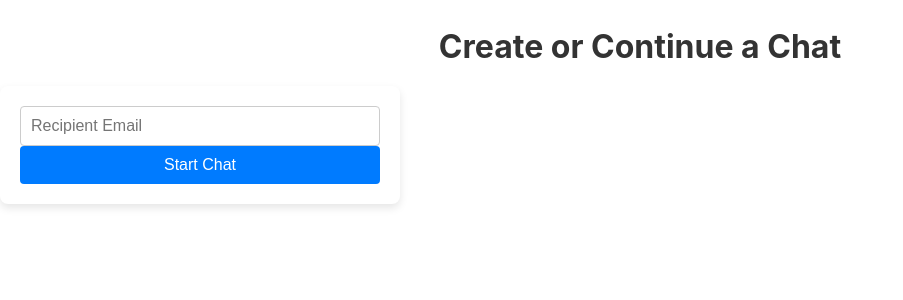
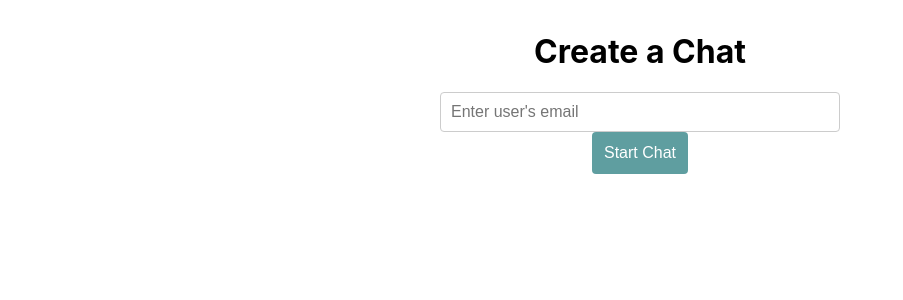
Before and after one commit to tn82596/ChitChat, a React (Create React App) app: page /create-chat in a window 1280 px wide. Shown: the top 300 px of the page, without its empty margins (0-903 px from the left). Built offline with nearby package versions, Linux system fonts and the light colour scheme.

Commit message:
get create chat page working

```diff
--- a/src/components/pages/CreateChat.js
+++ b/src/components/pages/CreateChat.js
@@ -1,99 +1,93 @@
 import React, { useState } from "react";
 import axios from "axios";
+import { useNavigate } from "react-router-dom";
+import '../../styles/CreateChat.css';
 
-const CreateChat = ({ userId }) => {
-    const [recipientEmail, setRecipientEmail] = useState("");
-    const [conversation, setConversation] = useState(null);
-    const [messages, setMessages] = useState([]);
-    const [error, setError] = useState("");
+const CreateChat = () => {
+  const [email, setEmail] = useState("");
+  const [error, setError] = useState(null); // State for error messages
+  const navigate = useNavigate();
 
-    const handleRecipientSearchOrCreate = async () => {
+  const handleCreateChat = async () => {
+    setError(null); // Reset error messages
     try {
       const token = localStorage.getItem("token");
-            if (!token) return console.error("No token found");
 
-            // Check or create a conversation with the input email
-            const response = await axios.post(
-                "http://localhost:5001/conversations",
-                { recipientEmail },
-                { headers: { Authorization: `Bearer ${token}` } }
-            );
-
-            setConversation(response.data); // Save the conversation details
-            setError("");
-        } catch (err) {
-            console.error("Error creating or fetching conversation:", err);
-            setError(err.response?.data?.message || "Error creating conversation.");
-        }
-    };
-
-    const fetchMessages = async (conversationId) => {
-        try {
-            const token = localStorage.getItem("token");
-            if (!token) return console.error("No token found");
-
-            const response = await axios.get(
-                `http://localhost:5001/messages/${conversationId}`,
-                { headers: { Authorization: `Bearer ${token}` } }
-            );
-
-            setMessages(response.data);
-        } catch (err) {
-            console.error("Error fetching messages:", err);
-            setError("Error fetching previous messages.");
-        }
-    };
-
-    const handleSubmit = async (e) => {
-        e.preventDefault();
-        setError("");
-
-        if (!recipientEmail) {
-            setError("Please enter a recipient email.");
+      if (!token) {
+        setError("No token found in local storage. Please log in.");
         return;
       }
 
-        // Check for or create the conversation
-        await handleRecipientSearchOrCreate();
+      // 1. Get the user ID from the email
+      let userIdResponse;
+      try {
+        userIdResponse = await axios.get(`http://localhost:5001/user/id/${email}`, {
+          headers: { Authorization: `Bearer ${token}` },
+        });
+      } catch (err) {
+        setError("Failed to fetch user ID from email. " + err.response?.data?.message || err.message);
+        return;
+      }
 
-        if (conversation?._id) {
-            // Fetch existing messages if the conversation exists
-            await fetchMessages(conversation._id);
+      if (!userIdResponse.data?.userID) { //change to .id once backend renames variable
+        setError("No user ID found for the provided email.");
+        return;
+      }
+
+      const userID = userIdResponse.data.userID;
+      console.log("Fetched userID:", userID);
+
+      // 2. Get the current user's ID from the token
+      let currentUser;
+      try {
+        currentUser = JSON.parse(atob(token.split(".")[1])).id;
+        console.log("Current user ID:", currentUser);
+      } catch (err) {
+        setError("Error decoding token to fetch current user ID. " + err.message);
+        return;
+      }
+
+      // 3. Create or fetch the conversation
+      let conversationResponse;
+      try {
+        conversationResponse = await axios.post(
+          "http://localhost:5001/conversations",
+          { participants: [currentUser, userID] },
+          { headers: { Authorization: `Bearer ${token}` } }
+        );
+      } catch (err) {
+        setError("Failed to create or fetch the conversation. " + err.response?.data?.message || err.message);
+        return;
+      }
+
+      if (!conversationResponse.data?._id) {
+        setError("Conversation creation succeeded but no conversation ID returned.");
+        return;
+      }
+
+      const conversationID = conversationResponse.data._id;
+      console.log("Conversation created or fetched with ID:", conversationID);
+
+      // Redirect to the conversation page
+      navigate(`/conversation/${conversationID}`);
+    } catch (err) {
+      setError("An unexpected error occurred: " + err.message);
     }
   };
 
   return (
-        <div>
-            <h2>Create or Continue a Chat</h2>
-            <form onSubmit={handleSubmit}>
+    <div className="create-chat">
+      <h1>Create a Chat</h1>
       <input
         type="email"
-                    placeholder="Recipient Email"
-                    value={recipientEmail}
-                    onChange={(e) => setRecipientEmail(e.target.value)}
-                    required
+        placeholder="Enter user's email"
+        value={email}
+        onChange={(e) => setEmail(e.target.value)}
       />
-                <button type="submit">Start Chat</button>
-            </form>
-
-            {error && <p style={{ color: "red" }}>{error}</p>}
-
-            {conversation && (
-                <div>
-                    <h3>Chat with {recipientEmail}</h3>
-                    <div>
-                        {messages.length > 0 ? (
-                            messages.map((message) => (
-                                <p key={message._id}>
-                                    <strong>{message.sender === userId ? "You" : recipientEmail}:</strong> {message.content}
-                                </p>
-                            ))
-                        ) : (
-                            <p>No previous messages.</p>
-                        )}
-                    </div>
-                </div>
-            )}
+      <button onClick={handleCreateChat} disabled={!email.trim()}>
+        Start Chat
+      </button>
+      {error && <p className="error-message">{error}</p>}
     </div>
   );
 };
--- /dev/null
+++ b/src/styles/CreateChat.css
@@ -0,0 +1,31 @@
+.create-chat {
+    text-align: center;
+    margin: 2rem auto;
+    max-width: 400px;
+  }
+
+  .create-chat-input {
+    width: 100%;
+    padding: 0.5rem;
+    margin: 1rem 0;
+    border: 1px solid #ccc;
+    border-radius: 4px;
+  }
+
+  .create-chat-button {
+    padding: 0.5rem 1rem;
+    background-color: #007bff;
+    color: white;
+    border: none;
+    border-radius: 4px;
+    cursor: pointer;
+  }
+
+  .create-chat-button:disabled {
+    background-color: #ccc;
+  }
+
+  .error-message {
+    color: red;
+    margin-top: 1rem;
+  }
```
Lines whose indentation alone changed are shown as unchanged.
